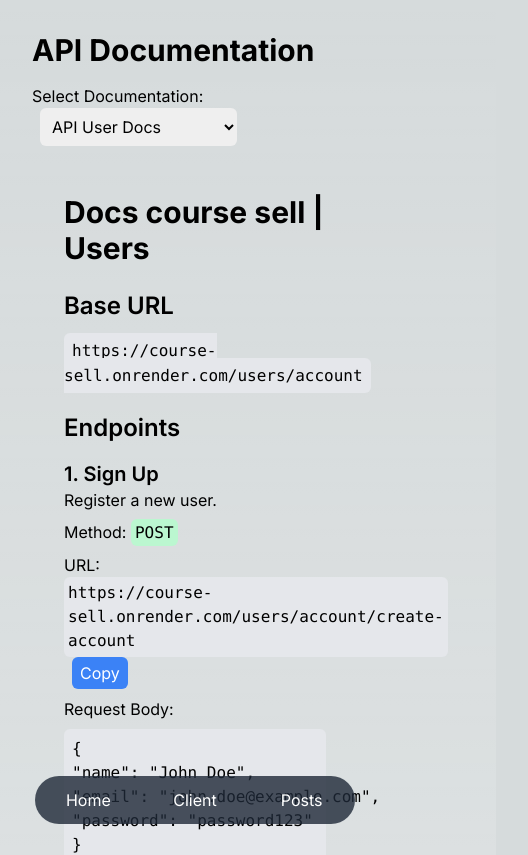
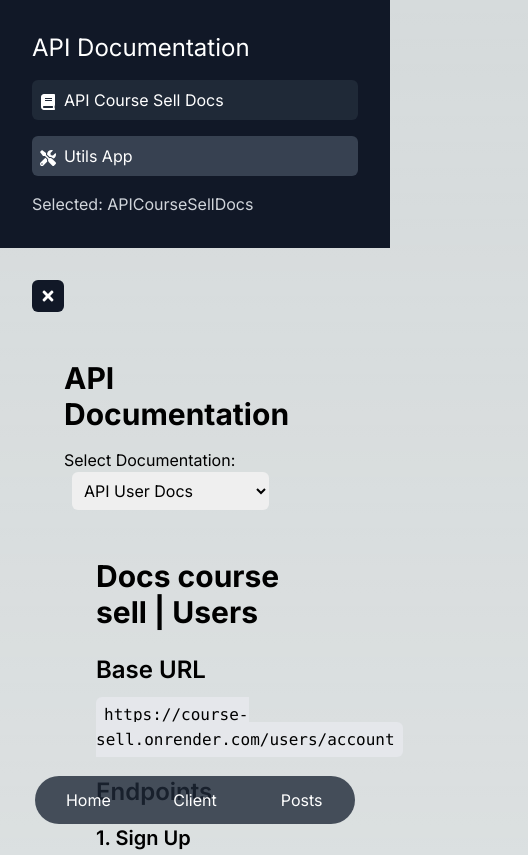
Before and after one commit to Samandar-Jumanov/resume, a Next.js app: page /docs in a window 390 px wide. Shown: the top 855 px of the page, 528 px wide, since content can reach past the window. Built offline with nearby package versions, Linux system fonts and the light colour scheme.

Commit message:
update docs page

```diff
--- a/app/docs/page.jsx
+++ b/app/docs/page.jsx
@@ -1,17 +1,60 @@
 "use client"
 
-import React from 'react';
+import React, { useState } from 'react';
 import APICourseSellDocs from '../../components/API-course';
-import  {  UtilsApp } from "../../components/utils-app";
+import { UtilsApp } from "../../components/utils-app";
+import { FaBook, FaTools, FaBars, FaTimes } from 'react-icons/fa';
 
 const Docs = () => {
-  return (
-      <>
+    const [selectedDoc, setSelectedDoc] = useState('APICourseSellDocs');
+    const [isSidebarOpen, setIsSidebarOpen] = useState(true);
 
-       <APICourseSellDocs/>
+    const handleSelectChange = (doc) => {
+        setSelectedDoc(doc);
+    };
 
-      </>
-  );
+    const toggleSidebar = () => {
+        setIsSidebarOpen(!isSidebarOpen);
+    };
+
+    return (
+        <div className="flex flex-col md:flex-row">
+
+            <div className={`bg-gray-900 text-white w-full md:w-1/4 p-8 ${isSidebarOpen ? '' : 'hidden'}`}>
+                <h2 className="text-2xl mb-4">API Documentation</h2>
+
+                <button
+                    className={`mb-4 p-2 rounded-md w-full text-left ${selectedDoc === 'APICourseSellDocs' ? 'bg-gray-800' : 'bg-gray-700 hover:bg-gray-800'}`}
+                    onClick={() => handleSelectChange('APICourseSellDocs')}
+                >
+                    <FaBook className="inline-block mr-2" />
+                    API Course Sell Docs
+                </button>
+
+                <button
+                    className={`mb-4 p-2 rounded-md w-full text-left ${selectedDoc === 'UtilsApp' ? 'bg-gray-800' : 'bg-gray-700 hover:bg-gray-800'}`}
+                    onClick={() => handleSelectChange('UtilsApp')}
+                >
+                    <FaTools className="inline-block mr-2" />
+                    Utils App
+                </button>
+
+                <p className="text-gray-300">Selected: {selectedDoc}</p>
+            </div>
+
+            <div className="w-full md:w-3/4 p-8">
+                <button
+                    className="md:hidden bg-gray-900 text-white p-2 rounded-md mb-4"
+                    onClick={toggleSidebar}
+                >
+                    {isSidebarOpen ? <FaTimes /> : <FaBars />}
+                </button>
+
+                {selectedDoc === 'APICourseSellDocs' && <APICourseSellDocs />}
+                {selectedDoc === 'UtilsApp' && <UtilsApp />}
+            </div>
+        </div>
+    );
 };
 
 export default Docs;
```
